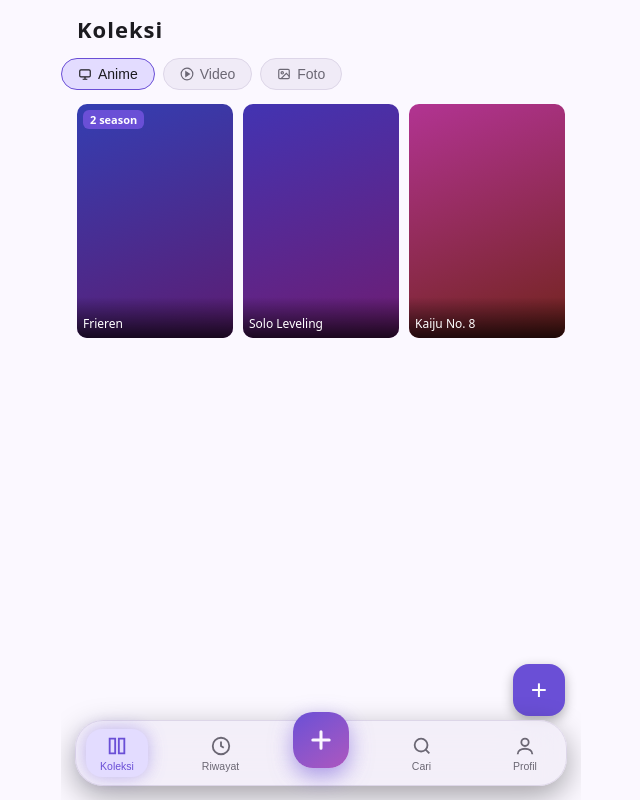
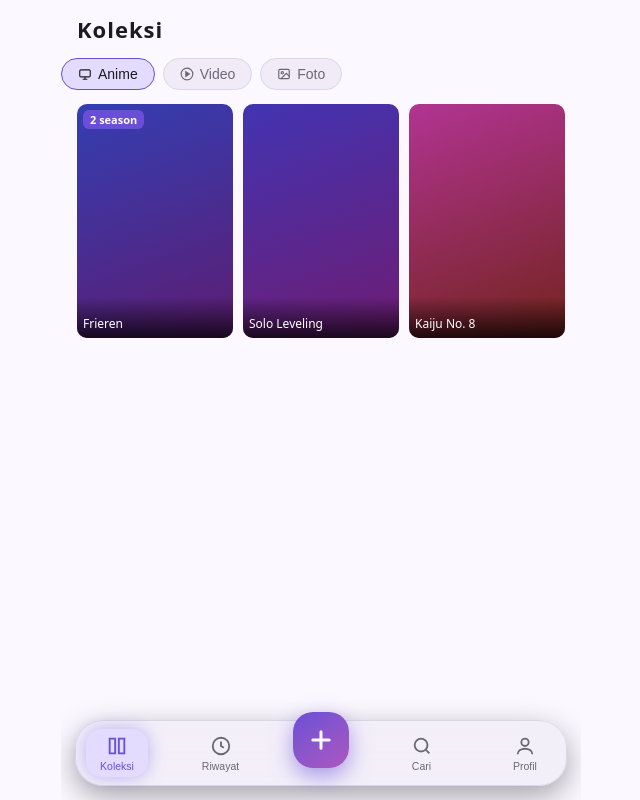
Before and after one commit to heriii1901-blip/Gattaper, a React (Vite) app: page / in a window 1280 px wide. Shown: the whole page, without its empty margins (319-959 px from the left). Built offline with nearby package versions, Linux system fonts and the light colour scheme.

Commit message:
Update App.jsx

```diff
--- a/src/App.jsx
+++ b/src/App.jsx
@@ -35,6 +35,7 @@ export default function App() {
       return [{ id: Date.now(), t, n, h: 1 + Math.random() * 0.9, c: 3 + Math.floor(Math.random() * 8), ts: 0 }, ...prev]
     })
     setCat(t)
+    setPage('koleksi')
     setAdding(false)
   }
 
@@ -50,8 +51,7 @@ export default function App() {
         {page === 'cari' && <Cari data={data} cat={cat} setCat={setCat} />}
         {page === 'profil' && <Profil data={data} toggleTheme={toggleTheme} />}
       </main>
-      {page === 'koleksi' && <button className="fab" aria-label="Tambah" onClick={() => setAdding(true)}>+</button>}
-      <BottomNav page={page} setPage={setPage} />
+        <BottomNav page={page} setPage={setPage} onAdd={() => setAdding(true)} />
       {adding && <AddDialog onSave={save} onClose={() => setAdding(false)} />}
     </div>
   )
```
